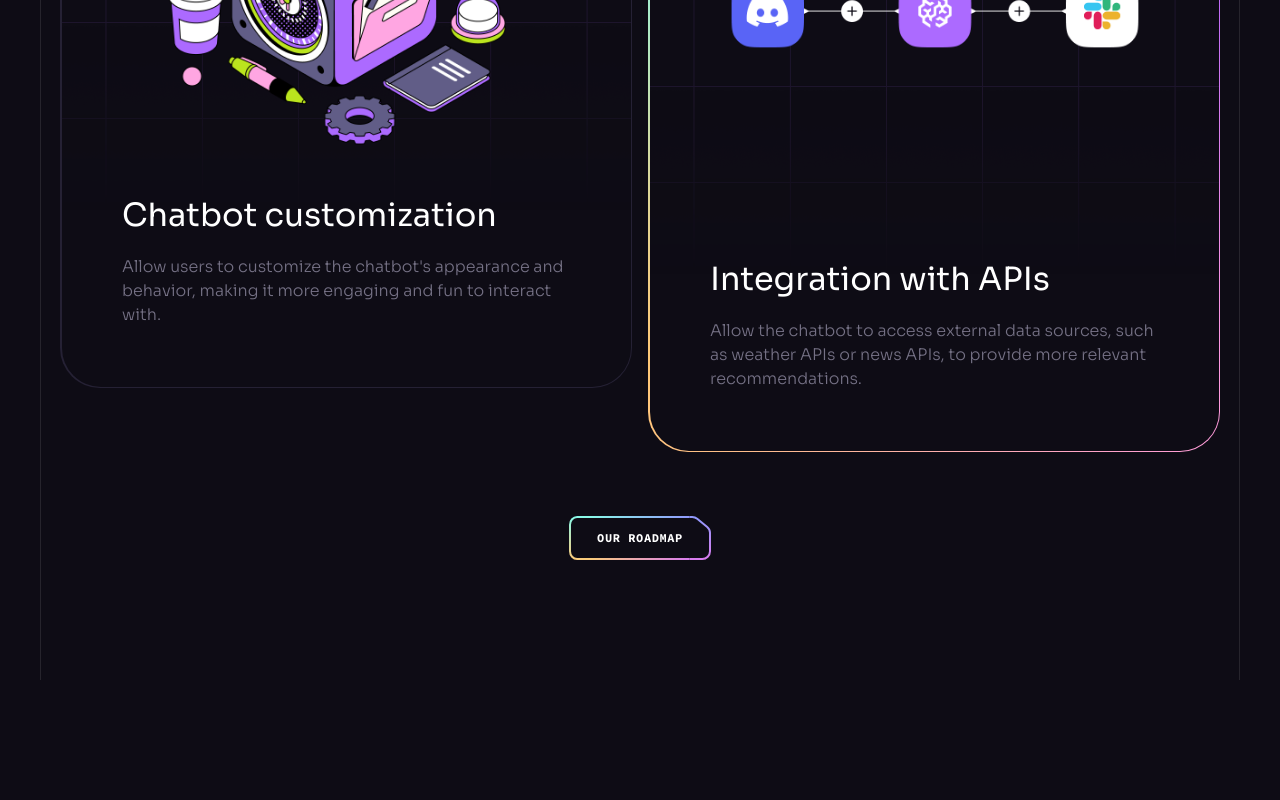
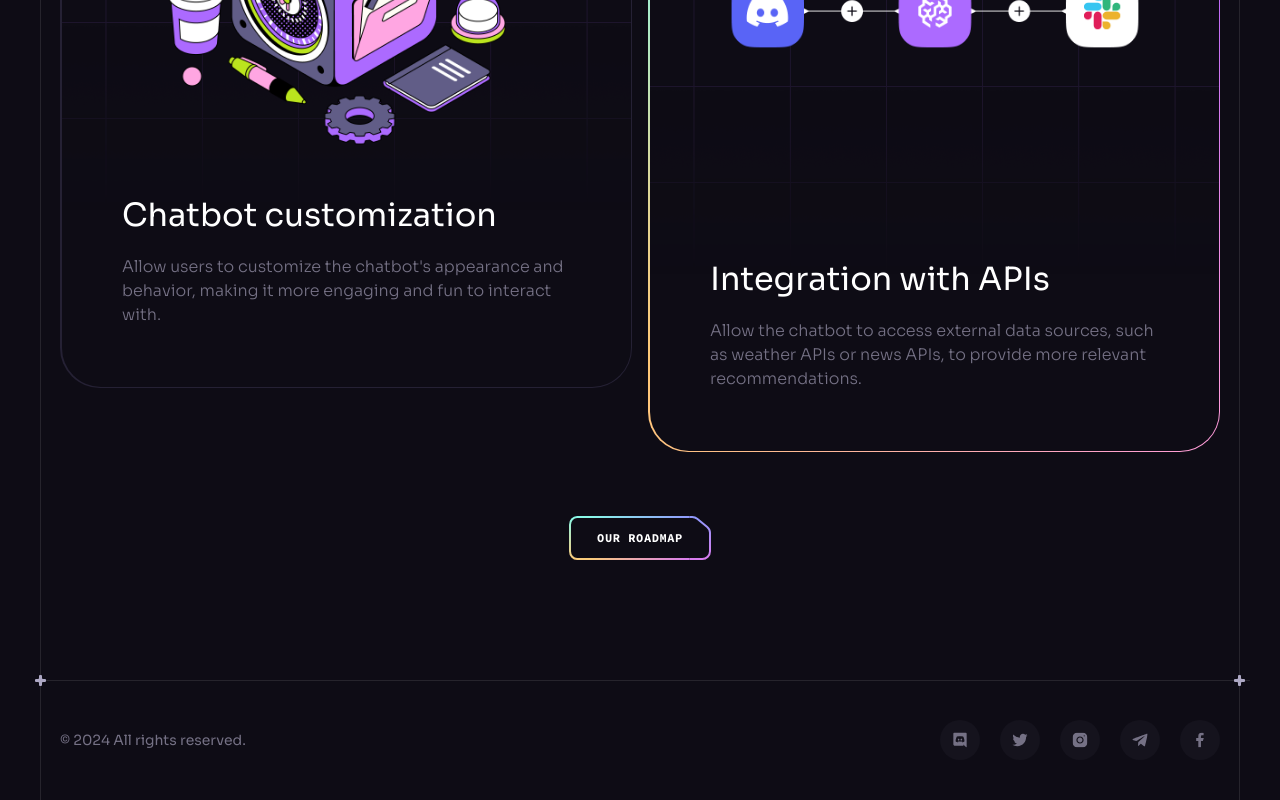
Before and after one commit to VishalPanchal11/Brainwave, a React (Vite) app: page / in a window 1280 px wide. Shown: the part 8511-9311 px from the top of the page. Before the commit the page ends 9191 px from the top, so only its background shows below. Built offline with nearby package versions, Linux system fonts and the light colour scheme.

Commit message:
Website Completed

```diff
--- a/src/App.jsx
+++ b/src/App.jsx
@@ -2,6 +2,7 @@
 import Benefits from "./components/Benefits";
 import Button from "./components/Button";
 import Collaboration from "./components/Collaboration";
+import Footer from "./components/Footer";
 import Header from "./components/Header";
 import Hero from "./components/Hero";
 import Pricing from "./components/Pricing";
@@ -19,6 +20,7 @@
         <Services/>
         <Pricing/>
         <Roadmap/>
+        <Footer/>
       </div>
       <ButtonGradient />
     </>
--- /dev/null
+++ b/src/components/Footer.jsx
@@ -0,0 +1,28 @@
+import { socials } from "../constants";
+import Section from "./Section";
+
+const Footer = () => {
+  return (
+    <Section crosses className="!px-0 !py-10">
+      <div className="container flex justify-center items-center sm:justify-between gap-10 max-sm:flex-col">
+        <p className="caption text-n-4 lg:block">
+          © {new Date().getFullYear()} All rights reserved.
+        </p>
+        <ul className="flex gap-5 flex-wrap">
+          {socials.map((item) => (
+            <a
+              key={item.id}
+              href={item.url}
+              target="_blank"
+              className="flex items-center justify-center h-10 w-10 bg-n-7 rounded-full transition-colors hover:bg-n-6"
+            >
+              <img src={item.iconUrl} width={16} height={16} alt={item.title} />
+            </a>
+          ))}
+        </ul>
+      </div>
+    </Section>
+  );
+};
+
+export default Footer;
```
